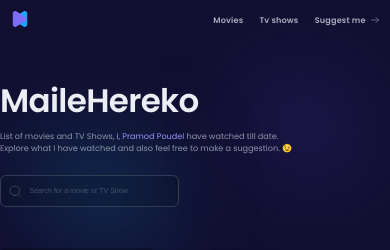
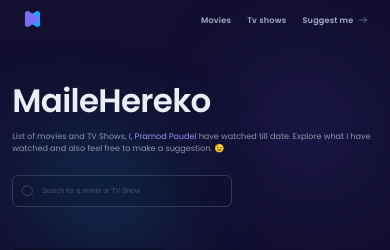
Before and after one commit to nitoba/the-movie-app, a React (Vite) app: page / in a window 390 px wide. Shown: the top 250 px of the page. Built offline with nearby package versions, Linux system fonts and the light colour scheme; no server answers.

Commit message:
feat: responsive home

```diff
--- a/src/pages/home/styles.module.scss
+++ b/src/pages/home/styles.module.scss
@@ -1,8 +1,12 @@
 @import "../../styles/typography-mixin.scss";
+@import "../../styles/responsive-mixin.scss";
 
 .container {
   padding-top: 8rem;
   padding-bottom: 3rem;
+
+  @include isMobile {
+  }
 }
 
 .titlePageContainer {
@@ -10,6 +14,11 @@
   flex-direction: column;
   gap: 1.6rem;
   max-width: 58.8rem;
+
+  @include isMobile {
+    max-width: 100%;
+  }
+
   .title {
     @include headingOne;
   }
@@ -37,6 +46,10 @@
   display: flex;
   flex-direction: column;
 
+  @include isMobile {
+    width: 100%;
+  }
+
   .category {
     display: flex;
     align-items: center;
@@ -57,6 +70,17 @@
     display: flex;
     flex-wrap: wrap;
     gap: 2.4rem;
+
+    @include isMobile {
+      width: 100%;
+      display: grid;
+      grid-template-columns: repeat(auto-fit, minmax(216px, 1fr));
+      place-items: center;
+    }
+
+    @media (max-width: 500px) {
+      grid-template-columns: repeat(auto-fit, minmax(160px, 1fr));
+    }
   }
 }
 
--- a/src/styles/reset.scss
+++ b/src/styles/reset.scss
@@ -30,6 +30,11 @@ body {
   background-repeat: no-repeat;
   background-color: var(--primary900);
   -webkit-font-smoothing: antialiased;
+
+  @include isMobile {
+    width: 100%;
+    padding: 0 2.4rem;
+  }
 }
 
 button {
```
